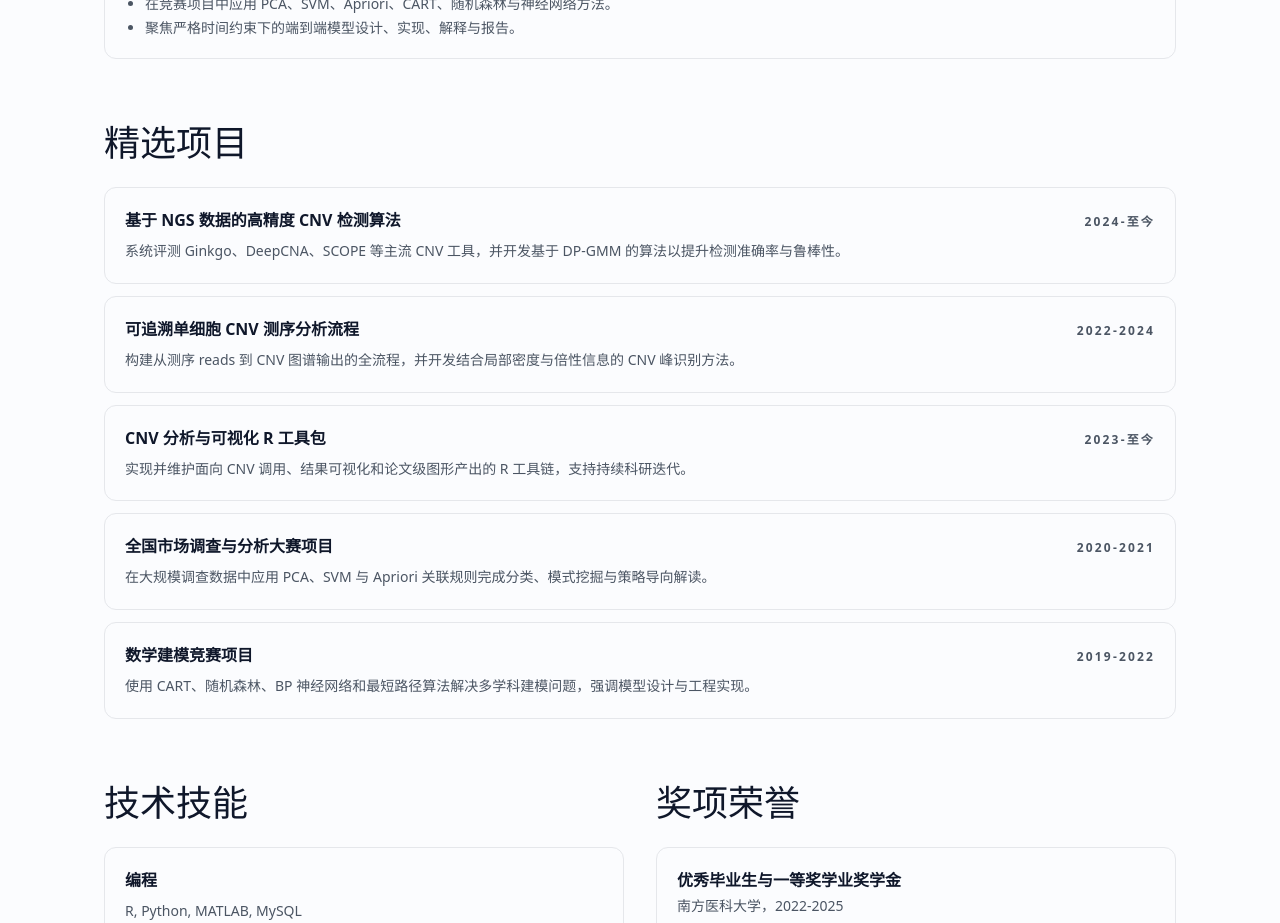
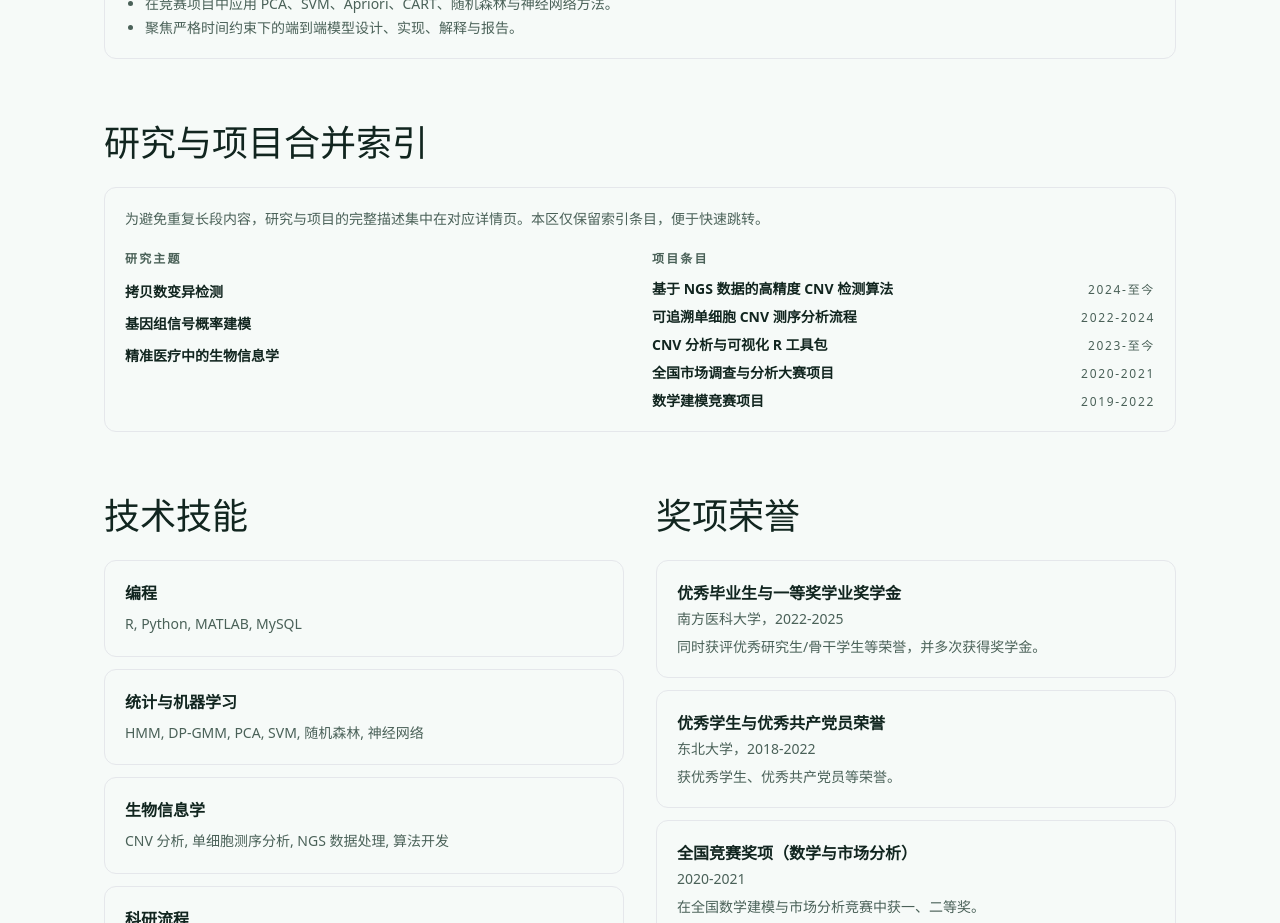
Before and after one commit to Xchangggo/xchangggo.github.io, a Next.js app: page /cv in a window 1280 px wide. Shown: the part 1640-2563 px from the top of the page. Built offline with nearby package versions, Linux system fonts and the light colour scheme; no server answers.

Commit message:
Merge section content, refresh theme, and improve cross-page linking

```diff
--- a/src/app/cv/page.tsx
+++ b/src/app/cv/page.tsx
@@ -4,6 +4,7 @@ import { PageIntro } from "@/components/motion/PageIntro";
 import { Reveal } from "@/components/motion/Reveal";
 import { SectionHeading } from "@/components/ui/SectionHeading";
 import { education } from "@/content/education";
+import { researchThemes } from "@/content/research";
 import { projects } from "@/content/projects";
 import { awards, researchExperience, skillGroups } from "@/content/cv";
 
@@ -90,26 +91,56 @@ export default function CvPage() {
       </section>
 
       <section className="space-y-6">
-        <SectionHeading title="Selected projects" titleKey="cv.selected_projects" />
-        <div className="space-y-3">
-          {projects.slice(0, 6).map((project, idx) => (
-            <Reveal key={project.id} delay={idx * 0.03}>
+        <SectionHeading title="Integrated research and projects" titleKey="cv.integrated_work" />
+        <Reveal>
           <article className="rounded-xl border border-line/70 bg-paper/85 p-5">
-                <div className="flex flex-wrap items-baseline justify-between gap-3">
-                  <h3 data-i18n={`content.projects.${project.id}.title`} className="font-semibold text-ink">
+            <p data-i18n="cv.integrated_work_desc" className="text-sm leading-relaxed text-muted">
+              To avoid duplicate long-form content, detailed descriptions are consolidated in dedicated Research and Projects pages. This CV section shows
+              indexed entries for quick navigation.
+            </p>
+            <div className="mt-5 grid gap-6 md:grid-cols-2">
+              <div>
+                <h3 data-i18n="cv.integrated_research" className="text-xs font-semibold uppercase tracking-[0.18em] text-muted">
+                  Research themes
+                </h3>
+                <ul className="mt-3 space-y-2">
+                  {researchThemes.map((theme) => (
+                    <li key={theme.id}>
+                      <Link
+                        href={`/research#${theme.id}`}
+                        data-i18n={`content.research.${theme.id}.title`}
+                        className="text-sm font-semibold text-ink underline-offset-4 hover:text-accent hover:underline"
+                      >
+                        {theme.title}
+                      </Link>
+                    </li>
+                  ))}
+                </ul>
+              </div>
+              <div>
+                <h3 data-i18n="cv.integrated_projects" className="text-xs font-semibold uppercase tracking-[0.18em] text-muted">
+                  Project entries
+                </h3>
+                <ul className="mt-3 space-y-2">
+                  {projects.map((project) => (
+                    <li key={project.id} className="flex flex-wrap items-baseline justify-between gap-3">
+                      <Link
+                        href={`/projects#${project.id}`}
+                        data-i18n={`content.projects.${project.id}.title`}
+                        className="text-sm font-semibold text-ink underline-offset-4 hover:text-accent hover:underline"
+                      >
                         {project.title}
-                  </h3>
-                  <p data-i18n={`content.projects.${project.id}.period`} className="text-xs font-semibold uppercase tracking-[0.18em] text-muted">
+                      </Link>
+                      <span data-i18n={`content.projects.${project.id}.period`} className="text-xs uppercase tracking-[0.14em] text-muted">
                         {project.period}
-                  </p>
+                      </span>
+                    </li>
+                  ))}
+                </ul>
               </div>
-                <p data-i18n={`content.projects.${project.id}.summary`} className="mt-2 text-sm leading-relaxed text-muted">
-                  {project.summary}
-                </p>
+            </div>
           </article>
         </Reveal>
-          ))}
-        </div>
       </section>
 
       <section className="grid gap-8 pb-4 md:grid-cols-2">
--- a/src/app/globals.css
+++ b/src/app/globals.css
@@ -3,12 +3,12 @@
 @tailwind utilities;
 
 :root {
-  --color-paper: #fbfcfe;
-  --color-ink: #0f172a;
-  --color-muted: #4b5563;
-  --color-accent: #2563eb;
-  --color-accent-soft: rgba(37, 99, 235, 0.12);
-  --color-line: rgba(15, 23, 42, 0.12);
+  --color-paper: #f6faf8;
+  --color-ink: #11251f;
+  --color-muted: #4a6158;
+  --color-accent: #0f766e;
+  --color-accent-soft: rgba(15, 118, 110, 0.14);
+  --color-line: rgba(17, 37, 31, 0.14);
 }
 
 * {
@@ -79,11 +79,11 @@ h3:hover .heading-anchor {
 }
 
 .frosted-nav {
-  background: rgba(251, 252, 254, 0.58);
+  background: rgba(246, 250, 248, 0.6);
   -webkit-backdrop-filter: blur(18px) saturate(145%);
   backdrop-filter: blur(18px) saturate(145%);
-  border-bottom: 1px solid rgba(255, 255, 255, 0.42);
-  box-shadow: 0 10px 28px rgba(15, 23, 42, 0.08);
+  border-bottom: 1px solid rgba(255, 255, 255, 0.48);
+  box-shadow: 0 10px 28px rgba(17, 37, 31, 0.09);
 }
 
 .lang-switch {
@@ -107,8 +107,8 @@ h3:hover .heading-anchor {
   height: 24px;
   width: 34px;
   border-radius: 9999px;
-  background: rgba(37, 99, 235, 0.17);
-  border: 1px solid rgba(37, 99, 235, 0.25);
+  background: rgba(15, 118, 110, 0.18);
+  border: 1px solid rgba(15, 118, 110, 0.28);
   transition: transform 0.25s ease;
   pointer-events: none;
 }
@@ -119,8 +119,15 @@ h3:hover .heading-anchor {
 
 @supports not ((-webkit-backdrop-filter: blur(1px)) or (backdrop-filter: blur(1px))) {
   .frosted-nav {
-    background: rgba(251, 252, 254, 0.92);
+    background: rgba(246, 250, 248, 0.94);
   }
+}
+
+.keyword-tag {
+  border-color: rgba(15, 118, 110, 0.28);
+  background: linear-gradient(120deg, rgba(15, 118, 110, 0.14), rgba(14, 165, 154, 0.08));
+  color: #0f766e;
+  font-weight: 600;
 }
 
 @media (prefers-reduced-motion: reduce) {
--- a/src/app/page.tsx
+++ b/src/app/page.tsx
@@ -24,8 +24,9 @@ export default function HomePage() {
 
         <div className="space-y-4">
           <p data-i18n="home.profile" className="text-sm font-medium uppercase tracking-[0.16em] text-muted">Academic Profile</p>
-          <h1 className="font-display text-4xl leading-tight text-ink md:text-5xl">
-            {siteProfile.name} <span className="text-2xl text-muted md:text-3xl">({siteProfile.bilingualName})</span>
+          <h1 className="font-display leading-tight text-ink">
+            <span className="block text-4xl md:text-5xl">{siteProfile.bilingualName}</span>
+            <span className="mt-1 block text-3xl text-muted md:text-4xl">{siteProfile.name}</span>
           </h1>
           <p data-i18n="home.tagline" className="text-lg text-ink/90">{siteProfile.tagline}</p>
           <p data-i18n="home.intro" className="max-w-3xl text-base leading-relaxed text-muted">{siteProfile.intro}</p>
@@ -71,12 +72,9 @@ export default function HomePage() {
           <div className="space-y-3">
             {topResearch.map((theme) => (
               <article key={theme.id} className="rounded-xl border border-line p-4">
-                <h3 data-i18n={`content.research.${theme.id}.title`} className="font-semibold text-ink">
+                <Link href={`/research#${theme.id}`} data-i18n={`content.research.${theme.id}.title`} className="font-semibold text-ink underline-offset-4 hover:text-accent hover:underline">
                   {theme.title}
-                </h3>
-                <p data-i18n={`content.research.${theme.id}.summary`} className="mt-1 text-sm leading-relaxed text-muted">
-                  {theme.summary}
-                </p>
+                </Link>
               </article>
             ))}
           </div>
@@ -88,16 +86,13 @@ export default function HomePage() {
             {topProjects.map((project) => (
               <article key={project.id} className="rounded-xl border border-line p-4">
                 <div className="flex items-start justify-between gap-3">
-                  <h3 data-i18n={`content.projects.${project.id}.title`} className="font-semibold text-ink">
+                  <Link href={`/projects#${project.id}`} data-i18n={`content.projects.${project.id}.title`} className="font-semibold text-ink underline-offset-4 hover:text-accent hover:underline">
                     {project.title}
-                  </h3>
+                  </Link>
                   <span data-i18n={`content.projects.${project.id}.period`} className="shrink-0 text-xs font-semibold uppercase tracking-[0.14em] text-muted">
                     {project.period}
                   </span>
                 </div>
-                <p data-i18n={`content.projects.${project.id}.summary`} className="mt-1 text-sm leading-relaxed text-muted">
-                  {project.summary}
-                </p>
                 <div className="mt-2 flex flex-wrap gap-2">
                   {project.tags.slice(0, 3).map((tag, idx) => (
                     <Tag key={tag} data-i18n={`content.projects.${project.id}.tags.${idx}`}>
--- a/src/app/projects/page.tsx
+++ b/src/app/projects/page.tsx
@@ -4,8 +4,11 @@ import { PageIntro } from "@/components/motion/PageIntro";
 import { Reveal } from "@/components/motion/Reveal";
 import { Tag } from "@/components/ui/Tag";
 import { projects } from "@/content/projects";
+import { researchThemes } from "@/content/research";
 
 export default function ProjectsPage() {
+  const researchById = new Map(researchThemes.map((theme) => [theme.id, theme]));
+
   return (
     <Container className="space-y-16 py-10 md:py-16">
       <PageIntro
@@ -20,7 +23,7 @@ export default function ProjectsPage() {
       <section className="grid gap-5 md:grid-cols-2">
         {projects.map((project, idx) => (
           <Reveal key={project.id} delay={idx * 0.03}>
-            <article className="h-full rounded-2xl border border-line/70 bg-paper/90 p-6 shadow-card transition-all duration-300 hover:-translate-y-1 hover:border-accent/40">
+            <article id={project.id} className="h-full rounded-2xl border border-line/70 bg-paper/90 p-6 shadow-card transition-all duration-300 hover:-translate-y-1 hover:border-accent/40">
               <div className="flex items-start justify-between gap-3">
                 <h2 data-i18n={`content.projects.${project.id}.title`} className="font-display text-2xl text-ink">
                   {project.title}
@@ -40,6 +43,31 @@ export default function ProjectsPage() {
                   </Tag>
                 ))}
               </div>
+
+              {project.relatedResearchIds?.length ? (
+                <div className="mt-5 border-t border-line/70 pt-4">
+                  <h3 data-i18n="projects.related_research" className="text-xs font-semibold uppercase tracking-[0.2em] text-muted">
+                    Related research
+                  </h3>
+                  <div className="mt-2 flex flex-wrap gap-2">
+                    {project.relatedResearchIds
+                      .flatMap((themeId) => {
+                        const theme = researchById.get(themeId);
+                        return theme ? [theme] : [];
+                      })
+                      .map((theme) => (
+                        <Link
+                          key={theme.id}
+                          href={`/research#${theme.id}`}
+                          data-i18n={`content.research.${theme.id}.title`}
+                          className="rounded-full border border-line/80 bg-paper/75 px-3 py-1 text-xs font-semibold text-ink hover:border-accent/40"
+                        >
+                          {theme.title}
+                        </Link>
+                      ))}
+                  </div>
+                </div>
+              ) : null}
 
               {project.links?.length ? (
                 <div className="mt-5 flex flex-wrap gap-3">
--- a/src/app/research/page.tsx
+++ b/src/app/research/page.tsx
@@ -4,8 +4,11 @@ import { PageIntro } from "@/components/motion/PageIntro";
 import { Reveal } from "@/components/motion/Reveal";
 import { Tag } from "@/components/ui/Tag";
 import { researchThemes } from "@/content/research";
+import { projects } from "@/content/projects";
 
 export default function ResearchPage() {
+  const projectsById = new Map(projects.map((project) => [project.id, project]));
+
   return (
     <Container className="space-y-16 py-10 md:py-16">
       <PageIntro
@@ -20,7 +23,7 @@ export default function ResearchPage() {
       <div className="grid gap-5">
         {researchThemes.map((theme, idx) => (
           <Reveal key={theme.id} delay={idx * 0.04}>
-            <article className="rounded-2xl border border-line/70 bg-paper/90 p-6 shadow-card md:p-8">
+            <article id={theme.id} className="rounded-2xl border border-line/70 bg-paper/90 p-6 shadow-card md:p-8">
               <h2 data-i18n={`content.research.${theme.id}.title`} className="font-display text-3xl text-ink">
                 {theme.title}
               </h2>
@@ -33,7 +36,7 @@ export default function ResearchPage() {
                   <h3 data-i18n="research.keywords" className="text-xs font-semibold uppercase tracking-[0.2em] text-muted">Keywords</h3>
                   <div className="mt-3 flex flex-wrap gap-2">
                     {theme.keywords.map((item, itemIdx) => (
-                      <Tag key={item} data-i18n={`content.research.${theme.id}.keywords.${itemIdx}`}>
+                      <Tag key={item} data-i18n={`content.research.${theme.id}.keywords.${itemIdx}`} className="keyword-tag">
                         {item}
                       </Tag>
                     ))}
@@ -60,6 +63,35 @@ export default function ResearchPage() {
                   </ul>
                 </div>
               </div>
+
+              {theme.relatedProjectIds?.length ? (
+                <div className="mt-7 border-t border-line/70 pt-5">
+                  <h3 data-i18n="research.related_projects" className="text-xs font-semibold uppercase tracking-[0.2em] text-muted">
+                    Related projects
+                  </h3>
+                  <div className="mt-3 grid gap-3 md:grid-cols-2">
+                    {theme.relatedProjectIds
+                      .flatMap((projectId) => {
+                        const project = projectsById.get(projectId);
+                        return project ? [project] : [];
+                      })
+                      .map((project) => (
+                        <Link
+                          key={project.id}
+                          href={`/projects#${project.id}`}
+                          className="rounded-lg border border-line/70 bg-paper/80 p-3 transition-colors hover:border-accent/40"
+                        >
+                          <p data-i18n={`content.projects.${project.id}.title`} className="text-sm font-semibold text-ink">
+                            {project.title}
+                          </p>
+                          <p data-i18n={`content.projects.${project.id}.period`} className="mt-1 text-xs uppercase tracking-[0.12em] text-muted">
+                            {project.period}
+                          </p>
+                        </Link>
+                      ))}
+                  </div>
+                </div>
+              ) : null}
             </article>
           </Reveal>
         ))}
--- a/src/components/ui/Tag.tsx
+++ b/src/components/ui/Tag.tsx
@@ -10,7 +10,7 @@ export function Tag({ children, className, ...props }: TagProps) {
     <span
       {...props}
       className={clsx(
-        "inline-flex items-center rounded-full border border-line/80 bg-paper/85 px-3 py-1 text-xs font-medium text-ink/80",
+        "inline-flex items-center rounded-full border border-line/70 bg-paper/90 px-3 py-1 text-xs font-medium text-ink/85",
         className
       )}
     >
--- a/src/content/projects.ts
+++ b/src/content/projects.ts
@@ -8,7 +8,8 @@ export const projects: ProjectItem[] = [
     summary:
       "Systematically benchmarked mainstream CNV tools (including Ginkgo, DeepCNA, and SCOPE) and developed a DP-GMM-based algorithm that improves CNV detection accuracy and robustness.",
     tags: ["CNV", "DP-GMM", "Genomics", "Algorithm"],
-    featured: true
+    featured: true,
+    relatedResearchIds: ["cnv-detection", "probabilistic-modeling", "precision-medicine"]
   },
   {
     id: "traceable-sccnv",
@@ -17,7 +18,8 @@ export const projects: ProjectItem[] = [
     summary:
       "Built an end-to-end single-cell CNV analysis workflow and developed a peak detection method using local density and ploidy information for CNV identification.",
     tags: ["Single-cell", "CNV", "Pipeline", "Bioinformatics"],
-    featured: true
+    featured: true,
+    relatedResearchIds: ["cnv-detection", "probabilistic-modeling", "precision-medicine"]
   },
   {
     id: "cnv-r-toolkit",
@@ -26,7 +28,8 @@ export const projects: ProjectItem[] = [
     summary:
       "Implemented and maintained an R analysis toolkit for algorithm execution, result visualization, figure generation, and manuscript-ready layout support.",
     tags: ["R", "Visualization", "Reproducibility", "Scientific Computing"],
-    featured: true
+    featured: true,
+    relatedResearchIds: ["cnv-detection", "precision-medicine"]
   },
   {
     id: "market-analysis-competition",
--- a/src/content/research.ts
+++ b/src/content/research.ts
@@ -9,7 +9,8 @@ export const researchThemes: ResearchTheme[] = [
     keywords: ["CNV", "Single-cell sequencing", "NGS", "Genomics"],
     methods: ["Peak-based signal analysis", "Coverage normalization", "Comparative tool benchmarking"],
     applications: ["Tumor heterogeneity studies", "Clinical research pipelines", "Individual-level genomic profiling"],
-    publicationIds: ["jar-cnv-2024"]
+    publicationIds: ["jar-cnv-2024"],
+    relatedProjectIds: ["dpgmm-cnv", "traceable-sccnv", "cnv-r-toolkit"]
   },
   {
     id: "probabilistic-modeling",
@@ -18,7 +19,8 @@ export const researchThemes: ResearchTheme[] = [
       "I apply and extend probabilistic models such as hidden Markov models and Dirichlet process Gaussian mixture models to improve CNV segmentation and state inference.",
     keywords: ["HMM", "DP-GMM", "Bayesian modeling", "State inference"],
     methods: ["Hidden-state decoding", "Nonparametric mixture modeling", "Model selection and regularization"],
-    applications: ["Robust CNV calling", "Noise-aware segmentation", "Automated genome interpretation"]
+    applications: ["Robust CNV calling", "Noise-aware segmentation", "Automated genome interpretation"],
+    relatedProjectIds: ["dpgmm-cnv", "traceable-sccnv"]
   },
   {
     id: "precision-medicine",
@@ -27,6 +29,7 @@ export const researchThemes: ResearchTheme[] = [
       "My long-term goal is to translate computational genomics methods into practical clinical workflows, linking algorithmic rigor with interpretable outputs for personalized medicine.",
     keywords: ["Bioinformatics", "Clinical translation", "Precision medicine", "Reproducible workflows"],
     methods: ["Pipeline engineering", "R/Python analytics", "Result visualization and reporting"],
-    applications: ["Clinical-ready analysis support", "Patient-specific genomic insights", "Research-to-practice transfer"]
+    applications: ["Clinical-ready analysis support", "Patient-specific genomic insights", "Research-to-practice transfer"],
+    relatedProjectIds: ["cnv-r-toolkit", "traceable-sccnv", "dpgmm-cnv"]
   }
 ];
--- a/src/lib/i18n.ts
+++ b/src/lib/i18n.ts
@@ -42,12 +42,14 @@ export const i18n: Record<SupportedLanguage, Record<string, string>> = {
     "projects.eyebrow": "项目",
     "projects.title": "应用研究与工程实践",
     "projects.description": "涵盖 CNV 检测、生物信息学流程、R/Python 科学计算与统计建模竞赛的代表性工作。",
+    "projects.related_research": "关联研究主题",
     "research.eyebrow": "研究",
     "research.title": "研究主题与方向",
     "research.description": "当前工作聚焦 CNV 检测算法、概率基因组建模，以及生物信息学方法向精准医疗流程的转化。",
     "research.keywords": "关键词",
     "research.methods": "方法",
     "research.applications": "应用",
+    "research.related_projects": "关联项目",
     "research.refs_title": "论文与简历关联",
     "research.refs_desc":
       "研究板块由结构化内容驱动，支持与论文条目映射，便于扩展为独立论文页并保持与简历、项目信息一致。",
@@ -59,6 +61,10 @@ export const i18n: Record<SupportedLanguage, Record<string, string>> = {
     "cv.education": "教育背景",
     "cv.research_experience": "科研经历",
     "cv.selected_projects": "精选项目",
+    "cv.integrated_work": "研究与项目合并索引",
+    "cv.integrated_work_desc": "为避免重复长段内容，研究与项目的完整描述集中在对应详情页。本区仅保留索引条目，便于快速跳转。",
+    "cv.integrated_research": "研究主题",
+    "cv.integrated_projects": "项目条目",
     "cv.technical_skills": "技术技能",
     "cv.awards": "奖项荣誉",
     "news.eyebrow": "动态",
@@ -299,6 +305,7 @@ export const i18n: Record<SupportedLanguage, Record<string, string>> = {
     "projects.eyebrow": "Projects",
     "projects.title": "Applied research and engineering",
     "projects.description": "Selected work in CNV detection, bioinformatics workflows, scientific computing with R/Python, and statistical modeling competitions.",
+    "projects.related_research": "Related research",
     "research.eyebrow": "Research",
     "research.title": "Themes and directions",
     "research.description":
@@ -306,6 +313,7 @@ export const i18n: Record<SupportedLanguage, Record<string, string>> = {
     "research.keywords": "Keywords",
     "research.methods": "Methods",
     "research.applications": "Applications",
+    "research.related_projects": "Related projects",
     "research.refs_title": "Publication and CV references",
     "research.refs_desc":
       "The research section is backed by structured content with publication mappings, making it easy to expand into dedicated publication pages and maintain consistency across CV and project sections.",
@@ -317,6 +325,11 @@ export const i18n: Record<SupportedLanguage, Record<string, string>> = {
     "cv.education": "Education",
     "cv.research_experience": "Research experience",
     "cv.selected_projects": "Selected projects",
+    "cv.integrated_work": "Integrated research and projects",
+    "cv.integrated_work_desc":
+      "To avoid duplicated long-form text, full descriptions are consolidated on the dedicated Research and Projects pages. This section keeps indexed entries for quick navigation.",
+    "cv.integrated_research": "Research themes",
+    "cv.integrated_projects": "Project entries",
     "cv.technical_skills": "Technical skills",
     "cv.awards": "Awards",
     "news.eyebrow": "News",
--- a/src/types/content.ts
+++ b/src/types/content.ts
@@ -37,6 +37,7 @@ export type ResearchTheme = {
   methods: string[];
   applications: string[];
   publicationIds?: string[];
+  relatedProjectIds?: string[];
 };
 
 export type ProjectLink = {
@@ -52,6 +53,7 @@ export type ProjectItem = {
   tags: string[];
   links?: ProjectLink[];
   featured?: boolean;
+  relatedResearchIds?: string[];
 };
 
 export type NewsItem = {
```
Lines whose indentation alone changed are shown as unchanged.
